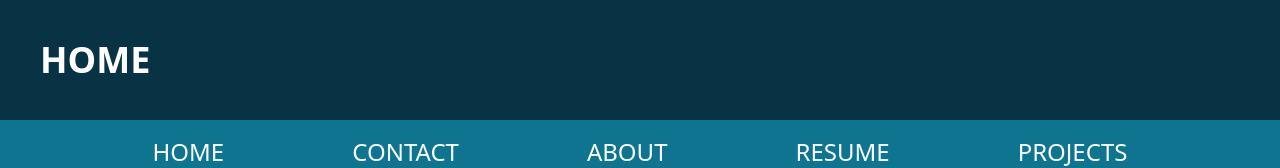
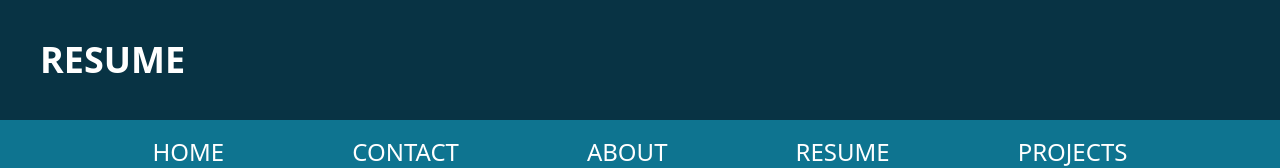
Before and after one commit to lucindajh/C4Prog-LH-PROJ, a website: page resume.html in a window 1280 px wide. Shown: the top 168 px of the page. Drawn offline with Linux system fonts and the light colour scheme.

Commit message:
fix: resume- changed header to say 'resume' instead of 'home'

```diff
--- a/resume.html
+++ b/resume.html
@@ -7,7 +7,7 @@
     <body>
         <div class="sticky top-0">
             <header class="bg-cyan-950 p-10 flex flex-row">
-                <h1 class="text-white font-bold text-4xl w-11/12">HOME</h1>
+                <h1 class="text-white font-bold text-4xl w-11/12">RESUME</h1>
                 <p class="lg:hidden sm:block"><i class="fa-solid fa-bars text-5xl text-white pl-4"></i></p>
             </header>
             <nav class="bg-cyan-700">
```
